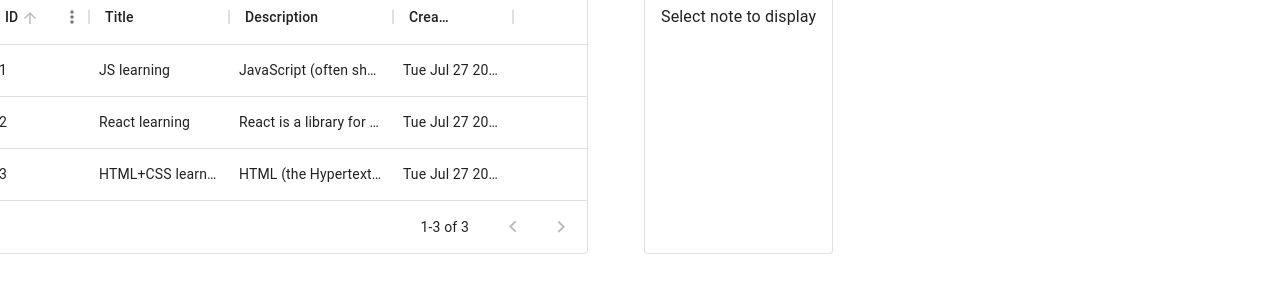
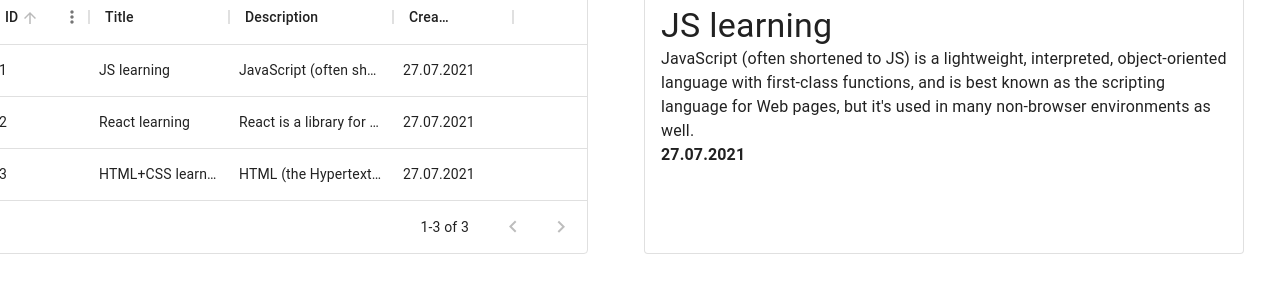
Before and after one commit to viktorsha/Frontend_Tasks, a React (Create React App) app in the folder Tasks_M3/notes-app/: page / in a window 1280 px wide. Shown: the top 300 px of the page. Built offline with nearby package versions, Linux system fonts and the light colour scheme.

Commit message:
Changed the hierarchy of notes components

```diff
--- a/Tasks_M3/notes-app/src/App.js
+++ b/Tasks_M3/notes-app/src/App.js
@@ -1,95 +1,12 @@
 import './App.css';
-import React, {useState} from "react";
-import {DataGrid} from "@material-ui/data-grid";
-import myNotes from "./pages/myNotes/myNotes";
-import PropTypes from "prop-types";
-import {Card, CardContent, Grid, Typography} from "@material-ui/core";
+import React from "react";
+import {MyNotesContainer} from "./pages/myNotes/MyNotesContainer"
 
-function App() {
-    const styles = {
-        tableGrid: {
-            display: "flex",
-            justifyContent: "center"
-        },
-        cardName: {
-            display: "flex",
-            justifyContent: "center"
-        },
-        container: {
-            display: "flex",
-            justifyContent: "space-between"
-        }
-    }
-    const columns = [
-        {
-            field: "id",
-            headerName: "ID",
-            width: 100
-        },
-        {
-            field: "title",
-            headerName: "Title",
-            width: 140
-        },
-        {
-            field: "description",
-            headerName: "Description",
-            width: 164
-        },
-        {
-            field: "date",
-            headerName: "Creation date",
-            width: 120
-        },
-    ]
-    const rows = [
-        new myNotes(1, "JS learning", "JavaScript (often shortened to JS) is a lightweight, interpreted, " +
-            "object-oriented language with first-class functions, and is best known as the scripting language for Web pages," +
-            " but it's used in many non-browser environments as well. ", new Date().toDateString()),
-        new myNotes(2, "React learning", "React is a library for building composable user interfaces. " +
-            "It encourages the creation of reusable UI components, which present data that changes over time", new Date().toDateString()),
-        new myNotes(3, "HTML+CSS learning", "HTML (the Hypertext Markup Language) and CSS (Cascading Style Sheets) are two of " +
-            "the core technologies for building Web pages. HTML provides the structure of the page, CSS the (visual and aural) layout, for a variety of devices.",
-            new Date().toDateString())
-    ]
-
-    const [selectedNote, setSelectedNote] = useState(new myNotes(1, "", "Select note to display", ""));
-    React.useEffect(() => {
-        localStorage.setItem("Notes", JSON.stringify(rows));
-    }, [rows])
-
+const App = () => {
     return (
-        <Grid container spacing={10}>
-            <Grid container item xs={6} spacing={3}>
-                <DataGrid rows={rows} columns={columns} pageSize={3} autoHeight={true} isCellEditable={(params) => true}
-                          onRowClick={(selectedItem) =>
-                              setSelectedNote(new myNotes(selectedItem.row.id, selectedItem.row.title, selectedItem.row.description, selectedItem.row.date))}>
-                </DataGrid>
-            </Grid>
-            <Grid container item xs={6} spacing={3}>
-                <Card variant="outlined" style={styles.cardName}>
-                    <CardContent>
-                        <Typography color="textPrimary" variant={"h4"}>
-                            {selectedNote.title}
-                        </Typography>
-                        <Typography>
-                            {selectedNote.description}
-                        </Typography>
-                        <Typography>
-                            <b>{selectedNote.date}</b>
-                        </Typography>
-                    </CardContent>
-                </Card>
-            </Grid>
-        </Grid>
+        <div>
+            <MyNotesContainer/>
+        </div>
     );
 }
-
-App.propTypes = {
-    row: PropTypes.array,
-    columns: PropTypes.array,
-    styles: PropTypes.object
-
-}
-
 export default App;
--- /dev/null
+++ b/Tasks_M3/notes-app/src/constants/index.js
@@ -0,0 +1,50 @@
+import React from "react";
+import dateFormat from "dateformat";
+
+export const NOTES_COLUMNS = [
+    {
+        field: "id",
+        headerName: "ID",
+        width: 100
+    },
+    {
+        field: "title",
+        headerName: "Title",
+        width: 140
+    },
+    {
+        field: "description",
+        headerName: "Description",
+        width: 164
+    },
+    {
+        field: "date",
+        headerName: "Creation date",
+        width: 120
+    },
+]
+
+export const NOTES = [
+    {
+        id: 1,
+        title: "JS learning",
+        description: "JavaScript (often shortened to JS) is a lightweight, interpreted, " +
+            "object-oriented language with first-class functions, and is best known as the scripting language for Web pages," +
+            " but it's used in many non-browser environments as well. ",
+        date: dateFormat(new Date(), "dd.mm.yyyy")
+    },
+    {
+        id: 2,
+        title: "React learning",
+        description: "React is a library for building composable user interfaces. " +
+            "It encourages the creation of reusable UI components, which present data that changes over time",
+        date: dateFormat(new Date(), "dd.mm.yyyy")
+    },
+    {
+        id: 3,
+        title: "HTML+CSS learning",
+        description: "HTML (the Hypertext Markup Language) and CSS (Cascading Style Sheets) are two of " +
+            "the core technologies for building Web pages. HTML provides the structure of the page, CSS the (visual and aural) layout, for a variety of devices.",
+        date:dateFormat(new Date(), "dd.mm.yyyy")
+    }
+]
--- /dev/null
+++ b/Tasks_M3/notes-app/src/pages/myNotes/MyNotes.jsx
@@ -0,0 +1,34 @@
+import React from "react";
+import {Card, CardContent, Grid, Typography} from "@material-ui/core";
+import {DataGrid} from "@material-ui/data-grid";
+import {NOTES, NOTES_COLUMNS} from "../../constants";
+import styles from "../../styles";
+
+
+export const MyNotes = ({selectedNote, setNote}) => {
+    const activeNote = NOTES.find(note => note.id === selectedNote);
+    return (
+        <Grid container spacing={10}>
+            <Grid container item xs={6} spacing={3}>
+                <DataGrid rows={NOTES} columns={NOTES_COLUMNS} pageSize={3} autoHeight={true}
+                          onRowClick={(selectedItem) => setNote(selectedItem.row.id)}>
+                </DataGrid>
+            </Grid>
+            <Grid container item xs={6} spacing={3}>
+                <Card variant="outlined" style={styles.cardName}>
+                    <CardContent>
+                        <Typography color="textPrimary" variant={"h4"}>
+                            {activeNote.title}
+                        </Typography>
+                        <Typography>
+                            {activeNote.description}
+                        </Typography>
+                        <Typography>
+                            <b>{activeNote.date}</b>
+                        </Typography>
+                    </CardContent>
+                </Card>
+            </Grid>
+        </Grid>
+    );
+}
--- /dev/null
+++ b/Tasks_M3/notes-app/src/pages/myNotes/MyNotesContainer.jsx
@@ -0,0 +1,19 @@
+import React, {useEffect, useState} from "react";
+import {NOTES} from "../../constants/index";
+import {MyNotes} from "./MyNotes";
+
+export const MyNotesContainer = () => {
+    const [selectedNote, setSelectedNote] = useState(NOTES[0].id);
+    useEffect(() => {
+        localStorage.setItem("Notes", JSON.stringify(NOTES));
+    }, [NOTES]);
+    const setCurrentNote = (id) => {
+        setSelectedNote(id)
+    }
+    return (
+        <div>
+            <MyNotes selectedNote={selectedNote} setNote={setCurrentNote}/>
+        </div>
+
+    );
+}
--- a/Tasks_M3/notes-app/src/pages/myNotes/myNotes.jsx
+++ /dev/null
@@ -1,12 +0,0 @@
-import React from "react";
-
-class myNotes {
-    constructor(id, title, description, date) {
-        this.id = id;
-        this.title = title;
-        this.description = description;
-        this.date = date;
-    }
-}
-
-export default myNotes
--- /dev/null
+++ b/Tasks_M3/notes-app/src/styles.js
@@ -0,0 +1,16 @@
+import React from "react";
+const styles = {
+    tableGrid: {
+        display: "flex",
+        justifyContent: "center"
+    },
+    cardName: {
+        display: "flex",
+        justifyContent: "center"
+    },
+    container: {
+        display: "flex",
+        justifyContent: "space-between"
+    }
+}
+export default styles
```
Also changed, not shown: Tasks_M3/notes-app/package.json (+8 -0 lines), Tasks_M3/notes-app/src/pages/myNotes/myNotesContainer.jsx (deleted, +0 -9 lines), 1 other file (tests, documents, lock files or other folders).
